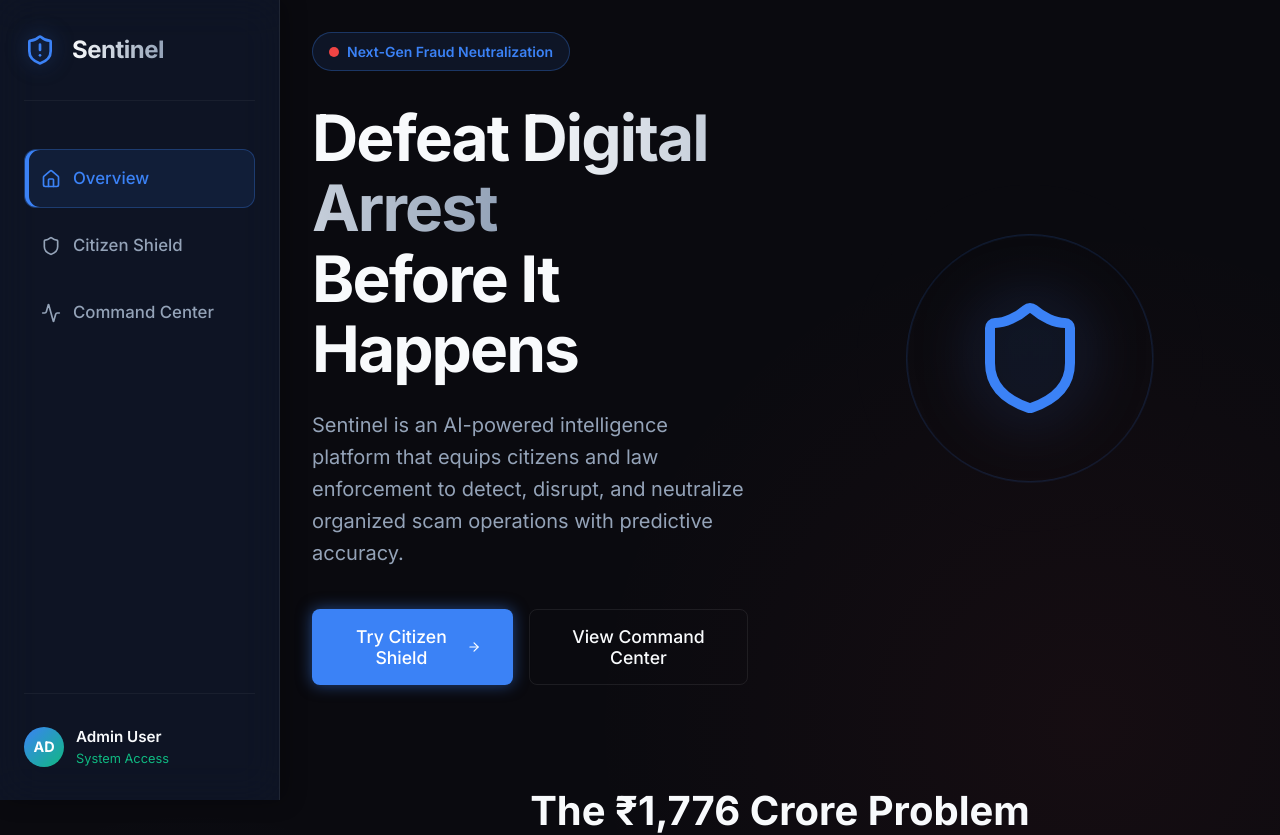
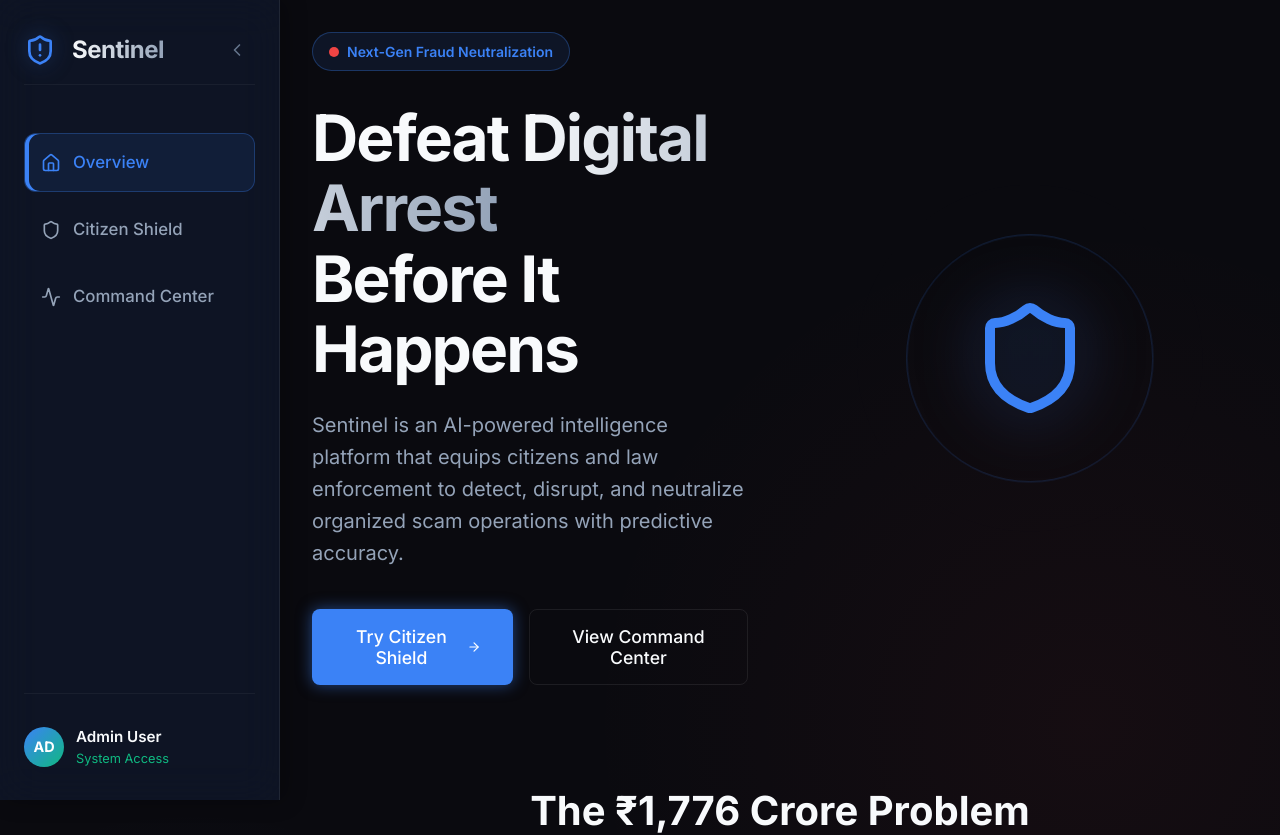
Before and after one commit to reet-9944/ET_AI_Hack, a React (Vite) app: page / in a window 1280 px wide. Shown: the top 835 px of the page. Built offline with nearby package versions, Linux system fonts and the light colour scheme.

Commit message:
Add collapsible sidebar functionality

```diff
--- a/src/App.css
+++ b/src/App.css
@@ -17,6 +17,39 @@
   height: 100vh;
   z-index: 100;
   box-shadow: 5px 0 20px rgba(0, 0, 0, 0.3);
+  transition: width 0.3s cubic-bezier(0.4, 0, 0.2, 1);
+}
+
+.sidebar.collapsed {
+  width: 80px;
+  padding: 2rem 1rem;
+}
+
+.sidebar.collapsed .nav-item-content {
+  justify-content: center;
+}
+
+.sidebar.collapsed .nav-item {
+  padding: 1rem 0;
+  display: flex;
+  justify-content: center;
+}
+
+.btn-link {
+  background: none;
+  border: none;
+  color: var(--text-muted);
+  cursor: pointer;
+  display: flex;
+  align-items: center;
+  justify-content: center;
+  border-radius: 50%;
+  transition: all 0.2s ease;
+}
+
+.btn-link:hover {
+  background: rgba(255, 255, 255, 0.1);
+  color: #fff;
 }
 
 .brand {
--- a/src/App.jsx
+++ b/src/App.jsx
@@ -1,5 +1,5 @@
 import { useState } from 'react';
-import { Shield, ShieldAlert, Activity, Home } from 'lucide-react';
+import { Shield, ShieldAlert, Activity, Home, Menu, ChevronLeft } from 'lucide-react';
 import './App.css';
 import LandingPage from './components/LandingPage';
 import CitizenPortal from './components/CitizenPortal';
@@ -7,55 +7,66 @@ import PoliceDashboard from './components/PoliceDashboard';
 
 function App() {
   const [activeView, setActiveView] = useState('home'); // 'home', 'citizen' or 'police'
+  const [isSidebarOpen, setIsSidebarOpen] = useState(true);
 
   return (
     <div className="app-container">
       {/* Animated Background */}
       <div className="cyber-grid"></div>
 
-      <aside className="sidebar">
-        <div className="brand" style={{cursor: 'pointer'}} onClick={() => setActiveView('home')}>
-          <ShieldAlert className="brand-icon" size={32} />
-          <span className="text-gradient brand-text">Sentinel</span>
+      <aside className={`sidebar ${isSidebarOpen ? '' : 'collapsed'}`}>
+        <div className="sidebar-header" style={{display: 'flex', alignItems: 'center', justifyContent: 'space-between', marginBottom: '3rem', paddingBottom: '1rem', borderBottom: '1px solid rgba(255, 255, 255, 0.05)'}}>
+          <div className="brand" style={{cursor: 'pointer', display: 'flex', alignItems: 'center', gap: '1rem', margin: 0, padding: 0, border: 'none'}} onClick={() => setActiveView('home')}>
+            <ShieldAlert className="brand-icon" size={32} style={{minWidth: '32px'}} />
+            {isSidebarOpen && <span className="text-gradient brand-text" style={{fontSize: '1.5rem', fontWeight: 700}}>Sentinel</span>}
+          </div>
+          <button className="btn-link" style={{color: 'var(--text-muted)', padding: '0.5rem'}} onClick={() => setIsSidebarOpen(!isSidebarOpen)}>
+            {isSidebarOpen ? <ChevronLeft size={20} /> : <Menu size={20} />}
+          </button>
         </div>
 
         <div className="nav-links">
           <div
             className={`nav-item ${activeView === 'home' ? 'active' : ''}`}
             onClick={() => setActiveView('home')}
+            title="Overview"
           >
             <div className="nav-item-content">
-              <Home size={20} />
-              <span>Overview</span>
+              <Home size={20} style={{minWidth: '20px'}} />
+              {isSidebarOpen && <span>Overview</span>}
             </div>
           </div>
           <div
             className={`nav-item ${activeView === 'citizen' ? 'active' : ''}`}
             onClick={() => setActiveView('citizen')}
+            title="Citizen Shield"
           >
             <div className="nav-item-content">
-              <Shield size={20} />
-              <span>Citizen Shield</span>
+              <Shield size={20} style={{minWidth: '20px'}} />
+              {isSidebarOpen && <span>Citizen Shield</span>}
             </div>
           </div>
           <div
             className={`nav-item ${activeView === 'police' ? 'active' : ''}`}
             onClick={() => setActiveView('police')}
+            title="Command Center"
           >
             <div className="nav-item-content">
-              <Activity size={20} />
-              <span>Command Center</span>
+              <Activity size={20} style={{minWidth: '20px'}} />
+              {isSidebarOpen && <span>Command Center</span>}
             </div>
           </div>
         </div>
 
         <div className="sidebar-footer">
-          <div className="user-profile">
-            <div className="avatar">AD</div>
-            <div className="user-info">
-              <span className="user-name">Admin User</span>
-              <span className="user-role">System Access</span>
-            </div>
+          <div className="user-profile" style={{justifyContent: isSidebarOpen ? 'flex-start' : 'center'}}>
+            <div className="avatar" style={{minWidth: '40px'}}>AD</div>
+            {isSidebarOpen && (
+              <div className="user-info">
+                <span className="user-name">Admin User</span>
+                <span className="user-role">System Access</span>
+              </div>
+            )}
           </div>
         </div>
       </aside>
```
